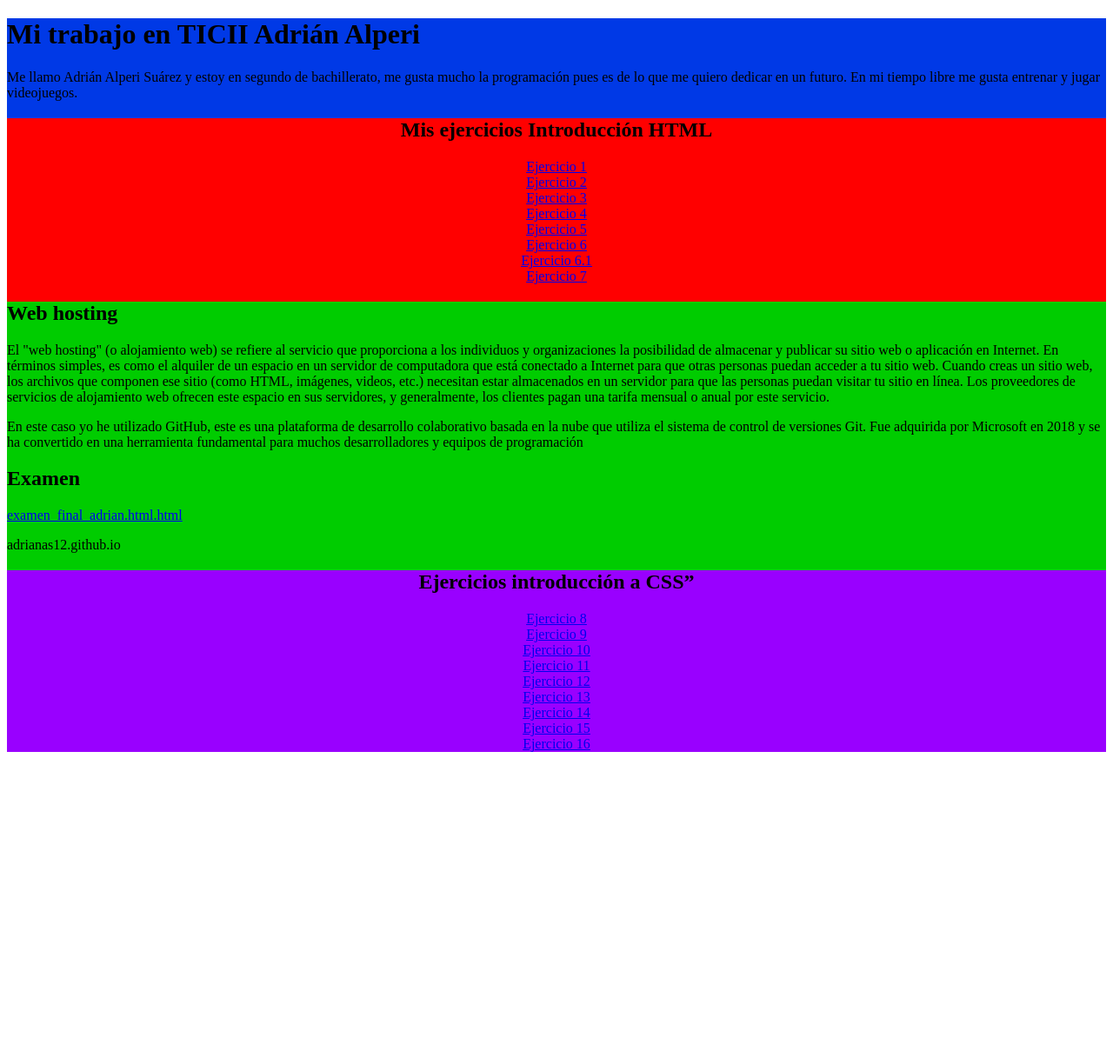
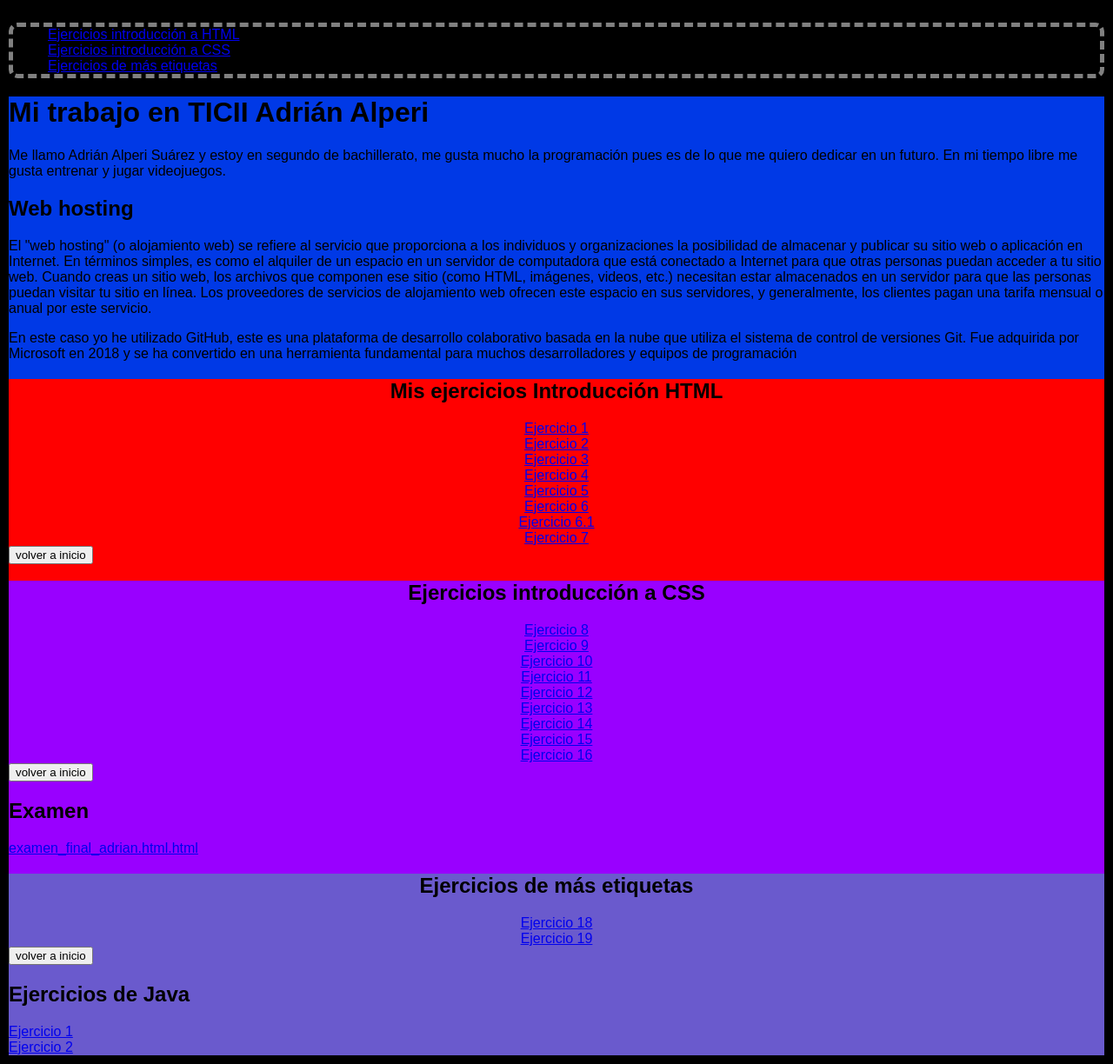
Before and after one commit to adrianas12/adrianas12.github.io, a plain HTML site: page index.html in a window 1280 px wide. Shown: the whole page at 87% size. Before the commit the page ends 873 px from the top, so only its background shows below. Drawn offline with Linux system fonts and the light colour scheme.

Commit message:
Update index.html

```diff
--- a/index.html
+++ b/index.html
@@ -7,21 +7,53 @@
 <style>
 .s1 {background-color: #0039e6;}
   .s2 {background-color: #ff0000;;}
-.s3 {background-color: #00cc00}
   .s4 {background-color:#9900ff}
+  .s3 {background-color: #6a5acd;}
+  body{background-color: #000000;
+font-family: Arial, sans-serif;
+padding: 5px;
+margin: 5px;
+}
+
+  #top-list {
+  border-style: dashed;
+  border-width: 5px;
+  border-color: rgba(255, 255, 255, 0.5);
+  border-radius: 10px;
+  }
+
+  h1:hover{
+    color: red;}
+
+  h2:hover{ color: white;}
 </style>
+  <script>
+    function scrollToTop() {
+      window.scrollTo({ top: 0, behavior: 'smooth' });
+    }
+  </script>
 
 
 </head>
 
 <body>
- <div class="s1">
+  <ol id="top-list">
+  <li><a href="#1">Ejercicios introducción a HTML</a></li>
+  <li><a href="#2">Ejercicios introducción a CSS</a></li>
+  <li><a href="#3">Ejercicios de más etiquetas</a></li>
+  </ol>
+  <div class="s1">
   <h1>Mi trabajo en TICII Adrián Alperi</h1>
  <p>Me llamo Adrián Alperi Suárez y estoy en segundo de bachillerato, me gusta mucho la programación pues es de lo que me quiero dedicar en un futuro. En mi tiempo libre me gusta entrenar y jugar videojuegos.</p>
 
+    <h2>Web hosting</h2>
 
-  <div class="s2">
-    <center> <h2>Mis ejercicios Introducción HTML</h2>
+      <p>El "web hosting" (o alojamiento web) se refiere al servicio que proporciona a los individuos y organizaciones la posibilidad de almacenar y publicar su sitio web o aplicación en Internet. En términos simples, es como el alquiler de un espacio en un servidor de computadora que está conectado a Internet para que otras personas puedan acceder a tu sitio web.
+    Cuando creas un sitio web, los archivos que componen ese sitio (como HTML, imágenes, videos, etc.) necesitan estar almacenados en un servidor para que las personas puedan visitar tu sitio en línea. Los proveedores de servicios de alojamiento web ofrecen este espacio en sus servidores, y generalmente, los clientes pagan una tarifa mensual o anual por este servicio.</p>
+
+    <p>En este caso yo he utilizado GitHub, este es una plataforma de desarrollo colaborativo basada en la nube que utiliza el sistema de control de versiones Git. Fue adquirida por Microsoft en 2018 y se ha convertido en una herramienta fundamental para muchos desarrolladores y equipos de programación</p>
+<div class="s2">
+<center> <h2 id="1">Mis ejercicios Introducción HTML</h2>
 
 <a href="ejercicios_html/html-ejerc1-intro.html.html">Ejercicio 1</a> <br>
 <a href="ejercicios_html/html-ejerc2-poema.html.html"> Ejercicio 2</a> <br>
@@ -32,19 +64,11 @@
 <a href="ejercicios_html/html-ejerc6_1-img.html.html"> Ejercicio 6.1</a> <br>
 <a href="ejercicios_html/html-ejerc7-viaje.html.html"> Ejercicio 7 </a>
   </center>
+    <button onclick="scrollToTop()">volver a inicio</button>
 
-    <div class="s3">
-<h2>Web hosting</h2>
 
-  <p>El "web hosting" (o alojamiento web) se refiere al servicio que proporciona a los individuos y organizaciones la posibilidad de almacenar y publicar su sitio web o aplicación en Internet. En términos simples, es como el alquiler de un espacio en un servidor de computadora que está conectado a Internet para que otras personas puedan acceder a tu sitio web.
-Cuando creas un sitio web, los archivos que componen ese sitio (como HTML, imágenes, videos, etc.) necesitan estar almacenados en un servidor para que las personas puedan visitar tu sitio en línea. Los proveedores de servicios de alojamiento web ofrecen este espacio en sus servidores, y generalmente, los clientes pagan una tarifa mensual o anual por este servicio.</p>
-
-<p>En este caso yo he utilizado GitHub, este es una plataforma de desarrollo colaborativo basada en la nube que utiliza el sistema de control de versiones Git. Fue adquirida por Microsoft en 2018 y se ha convertido en una herramienta fundamental para muchos desarrolladores y equipos de programación</p>
-<h2>Examen</h2>
-  <a href="ejercicios_html/examen_final_adrian.html.html"> examen_final_adrian.html.html </a>
-<p>adrianas12.github.io</p>
 <div class="s4">
-<center><h2> Ejercicios introducción a CSS”</h2>
+<center><h2 id="2"> Ejercicios introducción a CSS</h2>
   <a href="ejercicios_css/html-ejerc8-color.html"> Ejercicio 8</a> <br>
   <a href="ejercicios_css/html-ejerc9-criatura.html"> Ejercicio 9</a> <br>
   <a href="ejercicios_css/html-ejerc10-criatura2.html"> Ejercicio 10</a> <br>
@@ -52,11 +76,31 @@ Cuando creas un sitio web, los archivos que componen ese sitio (como HTML, imág
  <a href="ejercicios_css/html-ejerc12-modelo.html"> Ejercicio 12</a> <br>
   <a href="ejercicios_css/html-ejerc13-desafio.html"> Ejercicio 13</a> <br>
    <a href="ejercicios_css/html-ejerc14-desafio-clases.html"> Ejercicio 14</a> <br>     <a href="ejercicios_css/html-ejerc15-selectores.html"> Ejercicio 15</a> <br>
-  <a href="ejercicios_css/html-ejer16.html"> Ejercicio 16</a> <br></center>
+  <a href="ejercicios_css/html-ejer16.html"> Ejercicio 16</a> <br> </center>
+  <button onclick="scrollToTop()">volver a inicio</button>
+
+  <h2>Examen</h2>
+<a href="ejercicios_html/examen_final_adrian.html.html">examen_final_adrian.html.html </a>
+
+<div class="s3">
+<center><h2 id="3">Ejercicios de más etiquetas</h2>
+  <a href="ejercicios_avanzado/html-ejerc18-vinculos.html"> Ejercicio 18</a> <br>
+  <a href="ejercicios_avanzado/html-ejerc19-vinculos_internos.html"> Ejercicio 19</a> <br> </center>
+  <button onclick="scrollToTop()">volver a inicio</button>
+
+  <h2>Ejercicios de Java</h2>
+  <a href="ejercicios_java/js-ejerc01-primer_programa.html"> Ejercicio 1<a/> <br>
+  <a href="ejercicios_java/js-ejerc02-variable-y-tipos.html"> Ejercicio 2</a> <br>
+
 
 </div>
 
 
+
+
+
+
+
+
 </body>
-
 </html>
```
